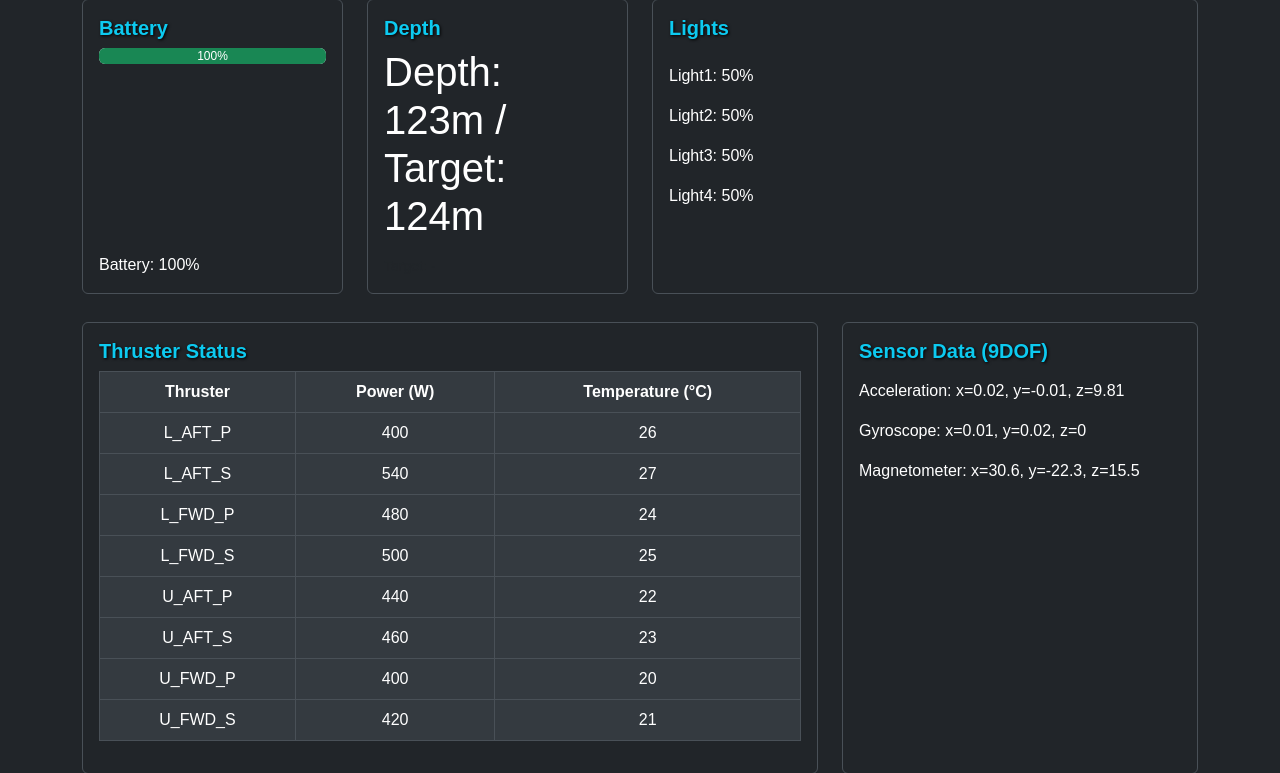
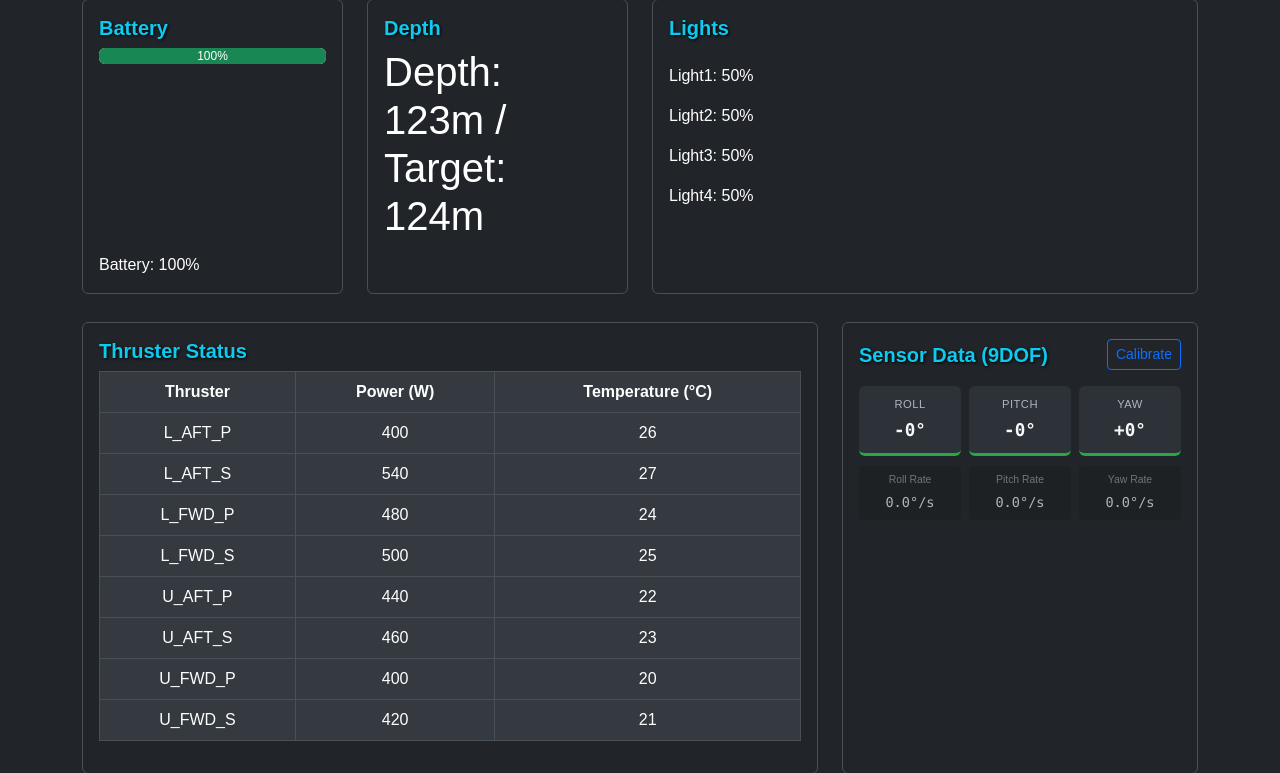
Before and after one commit to UiASub/Topside, a Flask app: page / in a window 1280 px wide. Shown: the part 168-941 px from the top of the page. Run offline with Flask 3, Linux system fonts and the light colour scheme; parts of the project's set-up code (start-up, migrations or seed data) failed here and were passed over.

Commit message:
Added 9dof receiver from nucleo
- Listen on port 5002
- Json data handeler receives and puts the data in data.json
- Topside is updated with sensor.js and some layout change
- routes is updated with 9dof api point
- App is updated and spinning up a new thread, also handles shutdown
- Updated styles.css to handele the color and layout of the readings

```diff
--- a/app.py
+++ b/app.py
@@ -2,6 +2,7 @@ from flask import Flask
 from lib.camera import init_camera
 from routes import register_routes
 from lib.bitmask import init_bitmask
+from lib.ninedof_receiver import init_ninedof_receiver
 import atexit
 
 app = Flask(__name__, static_folder="static", template_folder="static/templates")
@@ -9,12 +10,17 @@ app = Flask(__name__, static_folder="static", template_folder="static/templates"
 # Start background UDP sender (20 Hz)
 app.config["BITMASK"] = init_bitmask(rate_hz=20.0, host="192.168.1.100", port=12345)
 
+# Start background 9DOF sensor receiver (UDP port 5002)
+app.config["NINEDOF"] = init_ninedof_receiver(port=5002)
+
 register_routes(app)
 camera = init_camera()
 
 def _shutdown():
     bm = app.config.get("BITMASK")
     if bm: bm.stop()
+    ninedof = app.config.get("NINEDOF")
+    if ninedof: ninedof.stop()
 atexit.register(_shutdown)
 
 def run_dashboard_server():
--- /dev/null
+++ b/lib/ninedof_receiver.py
@@ -0,0 +1,143 @@
+import socket
+import json
+import threading
+import time
+from lib.json_data_handler import JSONDataHandler
+
+UDP_IP = "0.0.0.0"
+UDP_PORT = 5002
+
+# ICM20948 config:
+# accel: +/-2g  => 16384 LSB/g
+# gyro:  +/-250 => 131   LSB/(dps)
+ACC_LSB_PER_G = 16384.0
+GYRO_LSB_PER_DPS = 131.0
+
+
+class NineDOFReceiver:
+    """Background UDP receiver for 9DOF sensor data from Nucleo board."""
+
+    def __init__(self, host=UDP_IP, port=UDP_PORT, data_handler=None):
+        self.host = host
+        self.port = port
+        self.data_handler = data_handler or JSONDataHandler()
+
+        self._stop = threading.Event()
+        self._thread = threading.Thread(target=self._run, name="9DOFReceiver", daemon=True)
+        self._sock = None
+
+        # Stats
+        self._lock = threading.Lock()
+        self._packet_count = 0
+        self._last_seq = None
+        self._last_data = {}
+
+    def start(self):
+        """Start the receiver thread."""
+        if self._thread.is_alive():
+            return
+        self._sock = socket.socket(socket.AF_INET, socket.SOCK_DGRAM)
+        self._sock.setsockopt(socket.SOL_SOCKET, socket.SO_REUSEADDR, 1)
+        self._sock.bind((self.host, self.port))
+        self._sock.settimeout(1.0)  # Allow periodic stop checks
+        self._thread.start()
+        print(f"9DOF receiver started on {self.host}:{self.port}")
+
+    def stop(self):
+        """Stop the receiver thread."""
+        self._stop.set()
+        if self._thread.is_alive():
+            self._thread.join(timeout=2.0)
+        if self._sock:
+            try:
+                self._sock.close()
+            except:
+                pass
+            self._sock = None
+        print("9DOF receiver stopped")
+
+    def get_stats(self) -> dict:
+        """Get receiver statistics."""
+        with self._lock:
+            return {
+                "packet_count": self._packet_count,
+                "last_seq": self._last_seq,
+                "last_data": self._last_data.copy()
+            }
+
+    def _run(self):
+        """Main receiver loop."""
+        while not self._stop.is_set():
+            try:
+                data, addr = self._sock.recvfrom(2048)
+                self._process_packet(data, addr)
+            except socket.timeout:
+                # Normal timeout, check stop flag
+                continue
+            except Exception as e:
+                if not self._stop.is_set():
+                    print(f"9DOF receiver error: {e}")
+                time.sleep(0.1)
+
+    def _process_packet(self, data: bytes, addr: tuple):
+        """Process incoming UDP packet with 9DOF data."""
+        try:
+            msg = json.loads(data.decode("utf-8", errors="strict"))
+        except Exception as e:
+            print(f"9DOF: Bad JSON from {addr}: {e}")
+            return
+
+        seq = msg.get("seq")
+        t_ms = msg.get("t_ms")
+        nine = msg.get("9dof", {})
+
+        accel_raw = nine.get("accel", [0, 0, 0])
+        gyro_raw = nine.get("gyro", [0, 0, 0])
+
+        # Convert to physical units
+        accel_g = {
+            "x": round(accel_raw[0] / ACC_LSB_PER_G, 4),
+            "y": round(accel_raw[1] / ACC_LSB_PER_G, 4),
+            "z": round(accel_raw[2] / ACC_LSB_PER_G, 4)
+        }
+        gyro_dps = {
+            "x": round(gyro_raw[0] / GYRO_LSB_PER_DPS, 2),
+            "y": round(gyro_raw[1] / GYRO_LSB_PER_DPS, 2),
+            "z": round(gyro_raw[2] / GYRO_LSB_PER_DPS, 2)
+        }
+
+        # Update stats
+        with self._lock:
+            self._packet_count += 1
+            # Check for packet loss
+            if isinstance(seq, int) and self._last_seq is not None:
+                if seq != (self._last_seq + 1) % (2**32):
+                    print(f"9DOF: Sequence jump {self._last_seq} -> {seq}")
+            self._last_seq = seq
+            self._last_data = {
+                "seq": seq,
+                "t_ms": t_ms,
+                "acceleration": accel_g,
+                "gyroscope": gyro_dps
+            }
+
+        # Update data.json with new sensor values
+        try:
+            self.data_handler.update_data({
+                "9dof": {
+                    "acceleration": accel_g,
+                    "gyroscope": gyro_dps,
+                    "magnetometer": self.data_handler.get_section("9dof").get(
+                        "magnetometer", {"x": 0, "y": 0, "z": 0}
+                    )
+                }
+            })
+        except Exception as e:
+            print(f"9DOF: Error updating data: {e}")
+
+
+def init_ninedof_receiver(host=UDP_IP, port=UDP_PORT, data_handler=None) -> NineDOFReceiver:
+    """Initialize and start the 9DOF receiver."""
+    receiver = NineDOFReceiver(host=host, port=port, data_handler=data_handler)
+    receiver.start()
+    return receiver
--- a/routes.py
+++ b/routes.py
@@ -92,3 +92,11 @@ def register_routes(app):
     def get_rov_status():
         bm = current_app.config["BITMASK"]
         return jsonify({"ok": True, "command": bm.get_command()})
+
+    @app.route("/api/9dof/status", methods=["GET"])
+    def get_ninedof_status():
+        """API route for 9DOF receiver statistics."""
+        ninedof = current_app.config.get("NINEDOF")
+        if ninedof:
+            return jsonify({"ok": True, "stats": ninedof.get_stats()})
+        return jsonify({"ok": False, "error": "9DOF receiver not running"})
--- a/static/css/styles.css
+++ b/static/css/styles.css
@@ -172,3 +172,81 @@ body {
 .btn-close.modal-close-btn {
     filter: invert(1);  /* Makes the close icon light */
 }
+
+/* 9DOF Sensor Display - ROV Orientation */
+.sensor-orientation {
+    display: flex;
+    justify-content: space-between;
+    gap: 8px;
+    margin-bottom: 10px;
+}
+
+.orientation-item {
+    flex: 1;
+    text-align: center;
+    padding: 10px 8px;
+    background-color: #2d3238;
+    border-radius: 6px;
+    border-bottom: 3px solid #6c757d;
+}
+
+.orientation-item.status-ok {
+    border-bottom-color: #28a745;
+}
+
+.orientation-item.status-warn {
+    border-bottom-color: #ffc107;
+}
+
+.orientation-item.status-alert {
+    border-bottom-color: #dc3545;
+}
+
+.orientation-item.heading {
+    border-bottom-color: #0dcaf0;
+}
+
+.orientation-label {
+    display: block;
+    font-size: 0.7rem;
+    color: #adb5bd;
+    text-transform: uppercase;
+    letter-spacing: 0.5px;
+    margin-bottom: 4px;
+}
+
+.orientation-value {
+    display: block;
+    font-family: 'Consolas', 'Monaco', monospace;
+    font-size: 1.1rem;
+    font-weight: 600;
+    color: #f8f9fa;
+}
+
+/* Angular Rates */
+.sensor-rates {
+    display: flex;
+    justify-content: space-between;
+    gap: 8px;
+}
+
+.rate-item {
+    flex: 1;
+    text-align: center;
+    padding: 6px;
+    background-color: #1e2124;
+    border-radius: 4px;
+}
+
+.rate-label {
+    display: block;
+    font-size: 0.65rem;
+    color: #6c757d;
+    margin-bottom: 2px;
+}
+
+.rate-value {
+    font-family: 'Consolas', 'Monaco', monospace;
+    font-size: 0.85rem;
+    color: #adb5bd;
+}
--- a/static/js/sensors.js
+++ b/static/js/sensors.js
@@ -1,16 +1,109 @@
+// Calibration offset (set when user clicks calibrate)
+let calibrationOffset = { roll: 0, pitch: 0, yaw: 0 };
+
+let integratedYaw = 0;
+let lastUpdateTime = null;
+
+// Calculate roll and pitch from accelerometer (degrees)
+function calcOrientation(accel) {
+    const roll = Math.atan2(accel.y, accel.z) * (180 / Math.PI);
+    const pitch = Math.atan2(-accel.x, Math.sqrt(accel.y * accel.y + accel.z * accel.z)) * (180 / Math.PI);
+    return { roll, pitch };
+}
+
+function updateYaw(gyroZ) {
+    const now = Date.now();
+    if (lastUpdateTime !== null) {
+        const dt = (now - lastUpdateTime) / 1000;
+        integratedYaw += gyroZ * dt;
+    }
+    lastUpdateTime = now;
+    return integratedYaw;
+}
+
+function applyCalibration(orientation) {
+    return {
+        roll: orientation.roll - calibrationOffset.roll,
+        pitch: orientation.pitch - calibrationOffset.pitch,
+        yaw: orientation.yaw - calibrationOffset.yaw
+    };
+}
+
+function calibrate(accel) {
+    const orientation = calcOrientation(accel);
+    calibrationOffset = { roll: orientation.roll, pitch: orientation.pitch, yaw: orientation.yaw };
+    integratedYaw = 0;
+}
+
+function getAngleStatus(angle, threshold = 15) {
+    const absAngle = Math.abs(angle);
+    if (absAngle < threshold / 2) return "status-ok";
+    if (absAngle < threshold) return "status-warn";
+    return "status-alert";
+}
+
+function formatAngle(val) {
+    const num = parseFloat(val);
+    return (num >= 0 ? "+" : "") + num.toFixed(0) + "°";
+}
+
 async function updateSensors() {
     try {
         const response = await fetch("/api/sensors");
         const data = await response.json();
         const sensorData = document.getElementById("sensor-data");
+
+        const accel = data.acceleration;
+        const gyro = data.gyroscope;
+
+        // Calculate orientation with calibration applied
+        const rawOrientation = calcOrientation(accel);
+        const { roll, pitch } = applyCalibration(rawOrientation);
+        const yaw = updateYaw(gyro.z);
+
+        // Store latest accel for calibration button
+        window.latestAccel = accel;
+
         sensorData.innerHTML = `
-            <p>Acceleration: x=${data.acceleration.x}, y=${data.acceleration.y}, z=${data.acceleration.z}</p>
-            <p>Gyroscope: x=${data.gyroscope.x}, y=${data.gyroscope.y}, z=${data.gyroscope.z}</p>
-            <p>Magnetometer: x=${data.magnetometer.x}, y=${data.magnetometer.y}, z=${data.magnetometer.z}</p>
+            <div class="sensor-orientation">
+                <div class="orientation-item ${getAngleStatus(roll)}">
+                    <span class="orientation-label">Roll</span>
+                    <span class="orientation-value">${formatAngle(roll)}</span>
+                </div>
+                <div class="orientation-item ${getAngleStatus(pitch)}">
+                    <span class="orientation-label">Pitch</span>
+                    <span class="orientation-value">${formatAngle(pitch)}</span>
+                </div>
+                <div class="orientation-item status-ok">
+                    <span class="orientation-label">Yaw</span>
+                    <span class="orientation-value">${formatAngle(yaw)}</span>
+                </div>
+            </div>
+            <div class="sensor-rates">
+                <div class="rate-item">
+                    <span class="rate-label">Roll Rate</span>
+                    <span class="rate-value">${gyro.x.toFixed(1)}°/s</span>
+                </div>
+                <div class="rate-item">
+                    <span class="rate-label">Pitch Rate</span>
+                    <span class="rate-value">${gyro.y.toFixed(1)}°/s</span>
+                </div>
+                <div class="rate-item">
+                    <span class="rate-label">Yaw Rate</span>
+                    <span class="rate-value">${gyro.z.toFixed(1)}°/s</span>
+                </div>
+            </div>
         `;
     } catch (error) {
         console.error("Error fetching sensors:", error);
     }
 }
 
-// setInterval(updateSensors, 500);
+setInterval(updateSensors, 100);
+updateSensors();
+
+document.getElementById("calibrate-btn").addEventListener("click", () => {
+    if (window.latestAccel) {
+        calibrate(window.latestAccel);
+    }
+});
--- a/static/templates/layout.html
+++ b/static/templates/layout.html
@@ -63,7 +63,10 @@
   <div class="col-md-4">
     <div class="card custom-card h-100">
       <div class="card-body">
-        <h5 class="card-title">Sensor Data (9DOF)</h5>
+        <div class="d-flex justify-content-between align-items-center">
+          <h5 class="card-title mb-0">Sensor Data (9DOF)</h5>
+          <button id="calibrate-btn" class="btn btn-sm btn-outline-primary">Calibrate</button>
+        </div>
         <div id="sensor-data" class="mt-3">Loading...</div>
       </div>
     </div>
```
